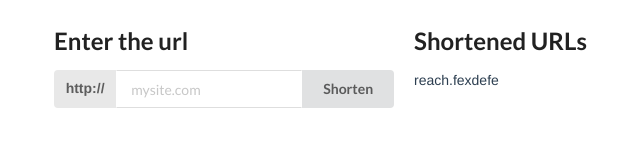
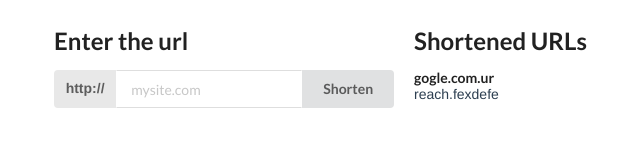
Before and after one commit to maelfosso/shorturl-webapp, a Vue app: page / in a window 1280 px wide. Shown: the part 200-346 px from the top of the page, without its empty margins (226-866 px from the left). Built offline with nearby package versions, Linux system fonts and the light colour scheme.

Commit message:
Communication between components is OK

```diff
--- a/src/components/ShortenedURL.vue
+++ b/src/components/ShortenedURL.vue
@@ -1,6 +1,6 @@
 <template>
   <div class="item">
-    <div class="header">{{ url.orignalURL }}</div>
+    <div class="header">{{ url.originalURL }}</div>
     <div>{{ url.shortenedURL }}</div>
   </div>
 </template>
--- a/src/components/ShortenedURLList.vue
+++ b/src/components/ShortenedURLList.vue
@@ -1,7 +1,9 @@
 <template>
   <div class="urls-list">
     <div class="ui large header">Shortened URLs</div>
-    <ShortenedURL v-for="(url, index) in urls" :key="index" :url="url"></ShortenedURL>
+    <div class="ui list">
+      <ShortenedURL v-for="(url, index) in urls" :key="index" :url="url"></ShortenedURL>
+    </div>
   </div>
 </template>
 
```
